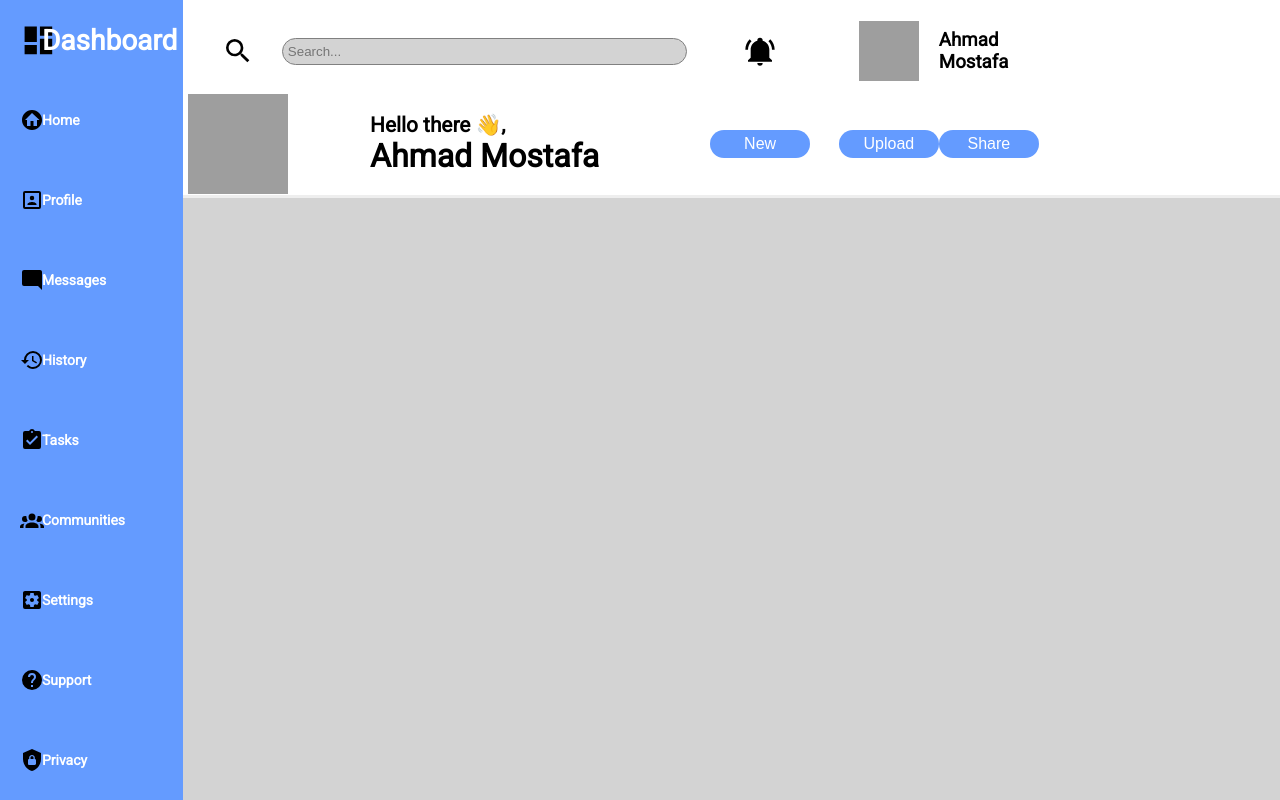
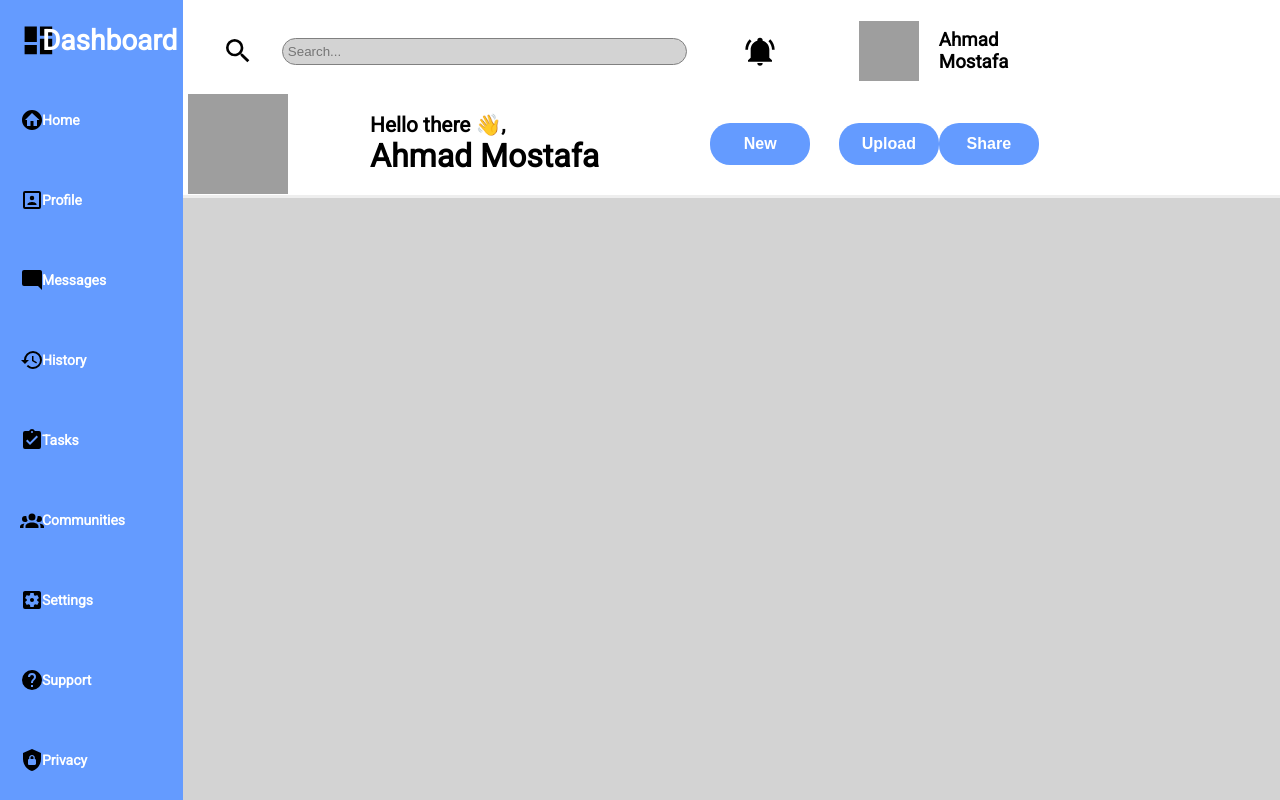
Before and after one commit to WizCodeDesign/odin-dashboard, a plain HTML site: page index.html in a window 1280 px wide. Drawn offline with Linux system fonts and the light colour scheme; grey boxes are pictures that could not be loaded.

Commit message:
Added some style to buttons in upper_header.

```diff
--- a/styles.css
+++ b/styles.css
@@ -97,9 +97,10 @@ body {
     color: white;
     border: none;
     border-radius: 20px;
-    padding: 5px 10px;
+    padding: 12px 5px;
     width: 100px;
     font-size: 1rem;
+    font-weight: bold;
     cursor: pointer;
 }
 
```
